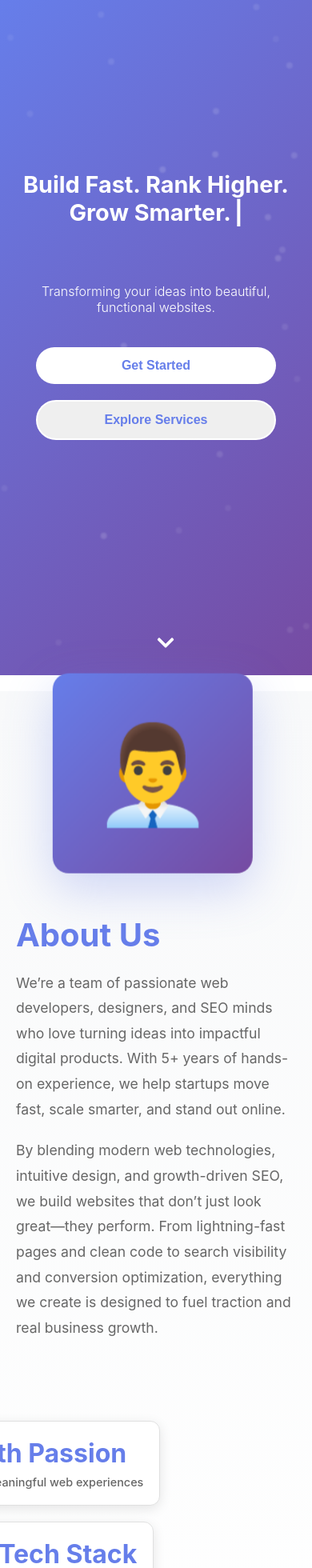
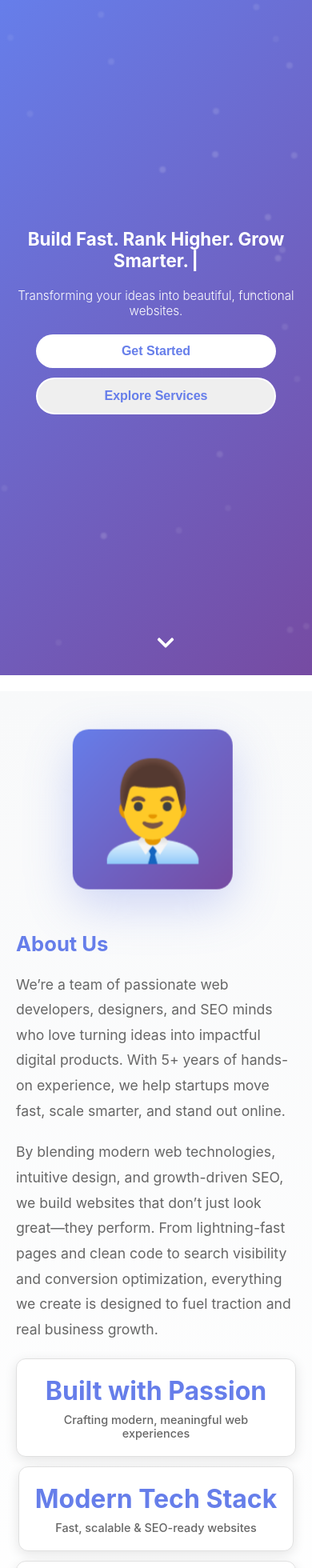
Before and after one commit to Het2909/IdeaSpanTech, a React (Create React App) app: page / in a window 390 px wide. Shown: the top 1960 px of the page at 80% size. Built offline with nearby package versions, Linux system fonts and the light colour scheme.

Commit message:
css updated

```diff
--- a/src/App.css
+++ b/src/App.css
@@ -107,6 +107,16 @@ body {
   padding: 60px 20px;
 }
 
+@media (max-width: 768px) {
+  .container {
+    padding: 0 12px;
+  }
+
+  .section {
+    padding: 40px 12px;
+  }
+}
+
 /* Gradient Text */
 .gradient-text {
   background: linear-gradient(135deg, #667eea 0%, #764ba2 100%);
--- a/src/components/About.css
+++ b/src/components/About.css
@@ -21,7 +21,7 @@
 }
 
 .about-image {
-  margin-top: -20%;
+  margin-top: 0;
   display: flex;
   justify-content: center;
   align-items: center;
@@ -77,9 +77,8 @@
 .badges {
   display: flex;
   gap: 20px;
-  margin-left: -100%;
-  /* padding-top: 300px; */
-  margin-top: 100px;
+  margin-left: 0;
+  margin-top: 20px;
   /* margin-top: 200px; */
   /* margin */
   flex-wrap: wrap;
@@ -125,7 +124,7 @@
     height: 250px;
   }
 
-  .about-text h2 {
+  .about-text h1 {
     font-size: 1.8rem;
   }
 
@@ -133,3 +132,20 @@
     justify-content: center;
   }
 }
+
+@media (max-width: 480px) {
+  .avatar-box {
+    width: 200px;
+    height: 200px;
+  }
+
+  .about-text h1 {
+    font-size: 1.6rem;
+  }
+
+  .badges {
+    gap: 12px;
+    margin-top: 16px;
+    justify-content: center;
+  }
+}
--- a/src/components/Hero.css
+++ b/src/components/Hero.css
@@ -203,3 +203,24 @@
     display: none;
   }
 }
+
+@media (max-width: 480px) {
+  .hero-headline {
+    font-size: 1.4rem;
+    min-height: auto;
+  }
+
+  .hero-subtext {
+    font-size: 0.95rem;
+    margin-bottom: 20px;
+  }
+
+  .hero-buttons {
+    margin-bottom: 40px;
+    gap: 12px;
+  }
+
+  .btn {
+    padding: 12px 20px;
+  }
+}
```
